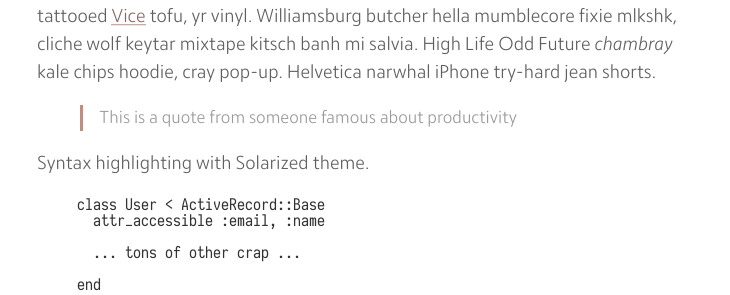
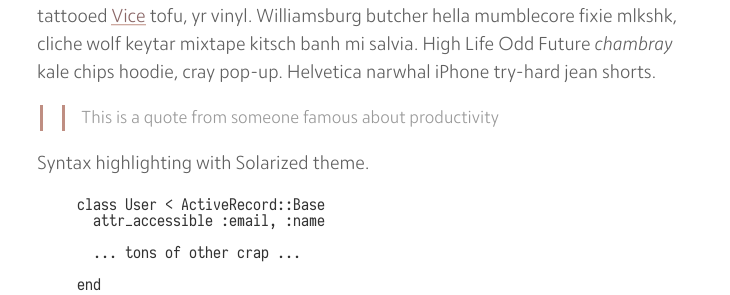
Before and after one commit to MrAnnix/MrAnnix.github.io, a Jekyll site: the page built from _posts/2013-08-20-sample-post.md, in a window 1280 px wide. Shown: the part 736-1031 px from the top of the page, without its empty margins (203-933 px from the left). Built offline with Jekyll 4.4.1, drawn with Linux system fonts in a browser that asks for light colours.

Commit message:
Update _common.scss

```diff
--- a/_sass/_common.scss
+++ b/_sass/_common.scss
@@ -476,7 +476,7 @@ code,pre,tt {
     }
 }
 
-.post .text blockquote>p {
+.post .text blockquote,.post .text blockquote>p {
     margin: 0 0 0 3px;
     border-left: 3px solid #bf8e82;
     padding-left: 1rem;
```
